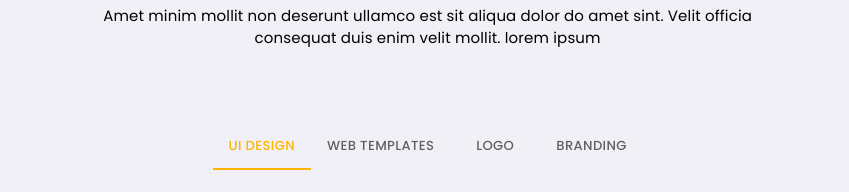
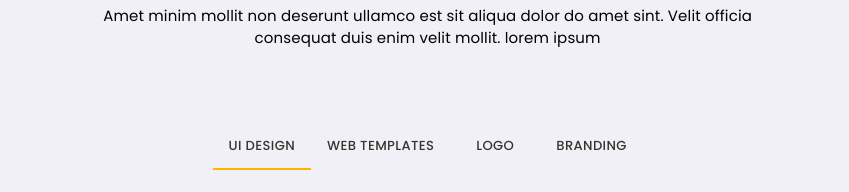
Before and after one commit to ghulamabbas01/portfolio-dev, a Next.js app: page / in a window 1280 px wide. Shown: the part 4340-4532 px from the top of the page, without its empty margins (319-1168 px from the left). Built offline with nearby package versions, Linux system fonts and the light colour scheme.

Commit message:
change tabs

```diff
--- a/styles/globals.css
+++ b/styles/globals.css
@@ -196,8 +196,8 @@ body{
 .MuiTabs-indicator{
   background-color: #FFB400 !important;
 }
-.css-1h9z7r5-MuiButtonBase-root-MuiTab-root.Mui-selected{
-  color: #FFB400 !important;
+.MuiButtonBase-root{
+  color: #353532 !important;
 }
 .ui-main-box-text{
   display: none;
```
